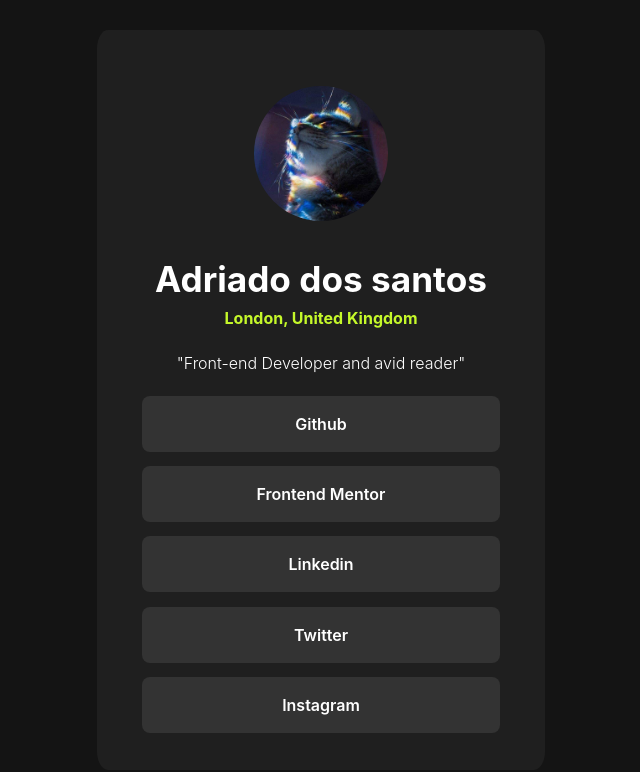
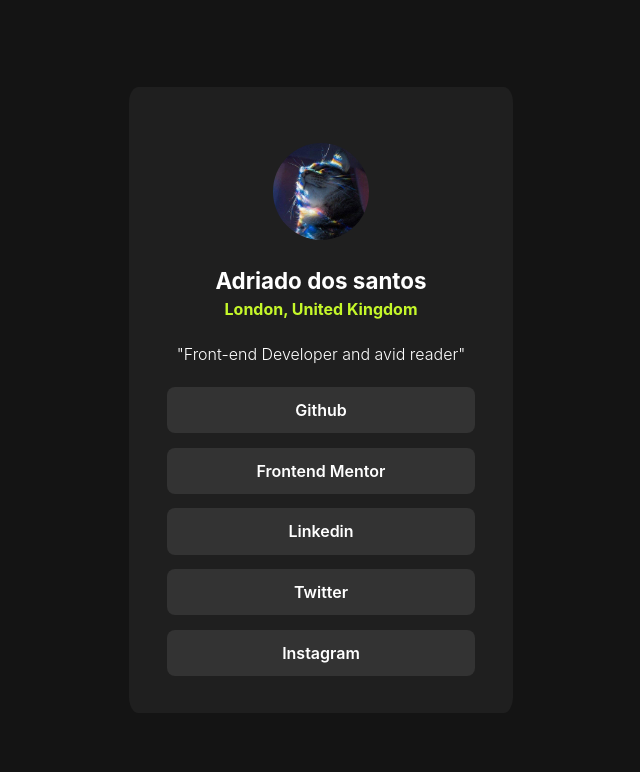
Before and after one commit to Adriano-Dos-Santos/Social-links-profile, a website: page index.html in a window 1280 px wide. Shown: the whole page, without its empty margins (319-959 px from the left). Drawn offline with Linux system fonts and the light colour scheme.

Commit message:
bem classes, hover transition, clamped values

```diff
--- a/index.html
+++ b/index.html
@@ -8,20 +8,20 @@
   </head>
 
   <body>
-    <main>
-      <div class="userSection">
-        <img alt="a shinny cat" src="image/cat.jpg" />
+    <main class="container">
+      <section class="container__user">
+        <img class="user__Img" alt="a shinny cat" src="image/cat.jpg" />
         <h1>Adriado dos santos</h1>
-        <p class="Address">London, United Kingdom</p>
-        <p class="UserTraces">"Front-end Developer and avid reader"</p>
-      </div>
-      <div class="linksSection">
+        <p class="user__Address">London, United Kingdom</p>
+        <p class="user__Traces">"Front-end Developer and avid reader"</p>
+      </section>
+      <section class="container__links">
         <a href="">Github</a>
         <a href="">Frontend Mentor</a>
         <a href="">Linkedin</a>
         <a href="">Twitter</a>
         <a href="">Instagram</a>
-      </div>
+      </section>
     </main>
   </body>
 </html>
--- a/styles.css
+++ b/styles.css
@@ -106,9 +106,10 @@ body {
   justify-content: center;
   align-items: center;
   background-color: var(--Grey900);
+
 }
 
-main {
+.container {
   display: flex;
   flex-direction: column;
   justify-content: center;
@@ -116,12 +117,11 @@ main {
   background-color: var(--Grey800);
   padding: 2.3em 0;
   border-radius: 2.5%;
-  width: 100%;
-  max-width: 35%;
+  width: clamp(250px, 30%, 410px);
 
 }
 
-.userSection {
+.container__user {
   display: flex;
   flex-direction: column;
   align-items: center;
@@ -130,29 +130,30 @@ main {
 }
 
 
-img {
-  max-width: 30%;
+.user__Img {
+  max-width: 25%;
   border-radius: 50%;
-  margin: 1.2rem 0 2rem 0;
+  margin: 1.2rem 0 1.5rem 0;
 }
+h1 {
+  font-size: clamp(1.3rem, 2.3vw , 1.4rem);
 
-.Address {
-  color: var(--Green);
   font-weight: bold;
 }
 
-h1 {
-  font-size: calc(1rem + 1.5vw);
+.user__Address {
+  color: var(--Green);
   font-weight: bold;
+  font-size: 1rem;
 }
 
-.UserTraces {
+.user__Traces {
   padding: 1.3em;
   font-weight: 300;
   font-stretch: 2.2em;
 }
 
-.linksSection {
+.container__links{
   display: flex;
   flex-direction: column;
   width: 80%;
@@ -166,16 +167,11 @@ a {
   text-decoration: none;
   font-weight: 600;
   text-align: center;
-  padding: 1em 3em;
+  padding: 0.7em 3em;
+  transition: background-color 0.3s, color 0.3s;
 }
 
 a:hover {
   background-color: var(--Green);
   color: black;
 }
-
-@media screen and (max-width: 670px) {
-  main {
-    min-width: 60%;
-  }
-}
```
